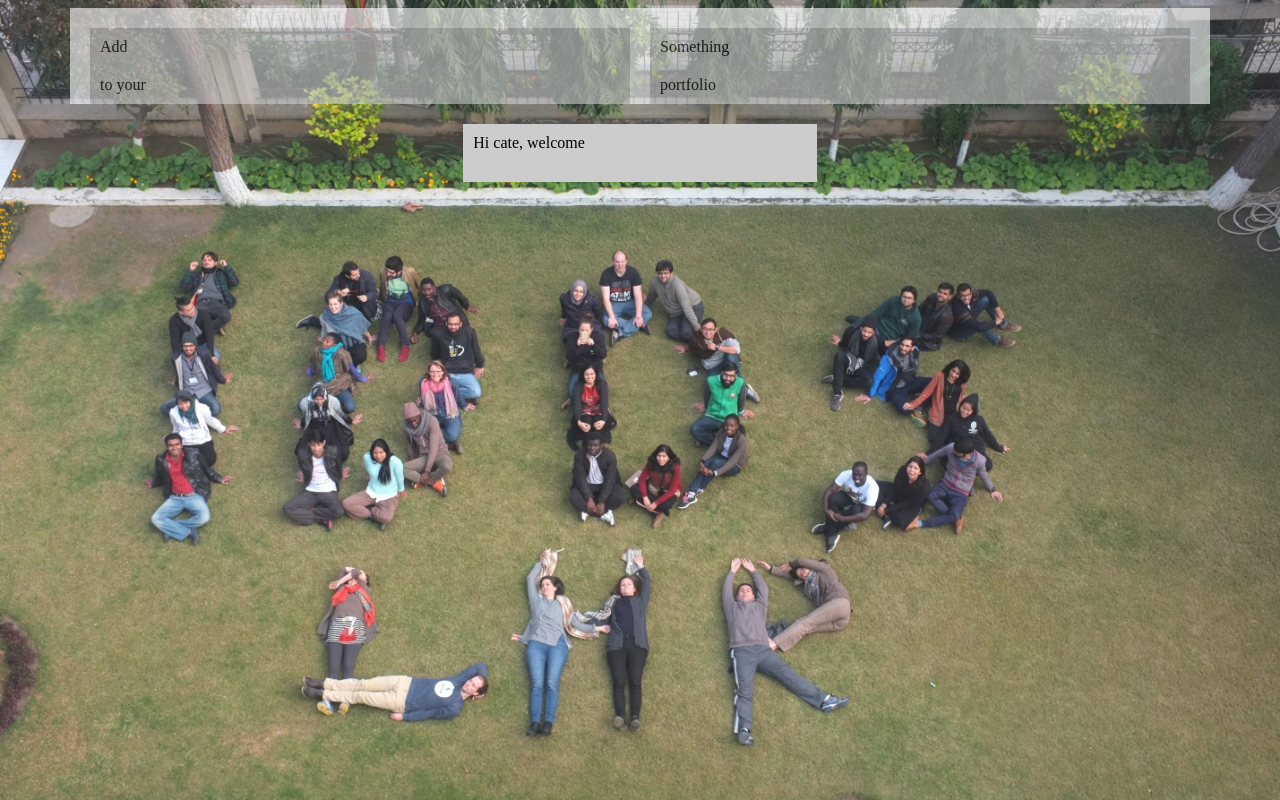
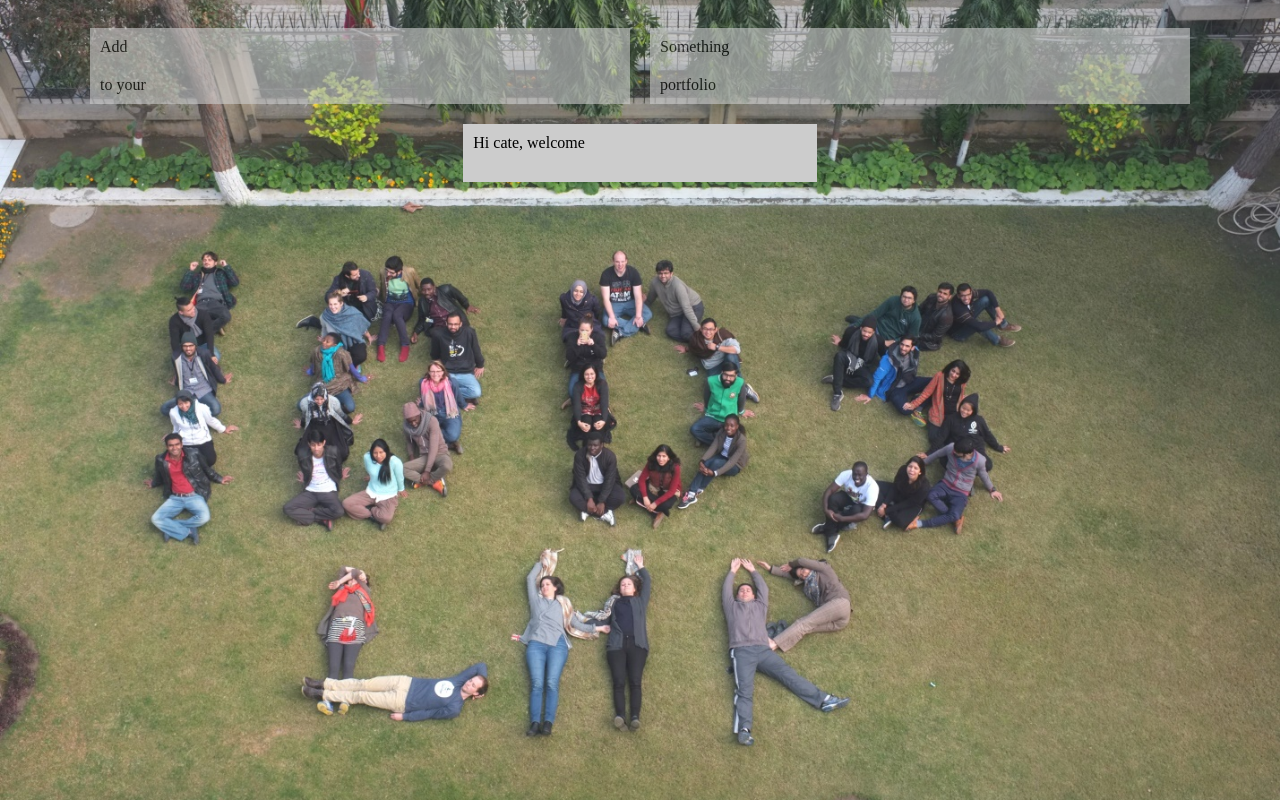
Before and after one commit to crakama/crakama.github.io, a website: page index.html in a window 1280 px wide. Drawn offline with Linux system fonts and the light colour scheme.

Commit message:
Add opacity changes

```diff
--- a/simplegrid.css
+++ b/simplegrid.css
@@ -14,8 +14,8 @@ html {
 #transbox{
 
 
-  background-color: #ffffff;
- /* border: 1px solid black;*/
+ /* background-color: #ffffff;
+  border: 1px solid black;*/
   opacity: 0.6;
   filter: alpha(opacity=60); /* For IE8 and earlier */
 }
```
